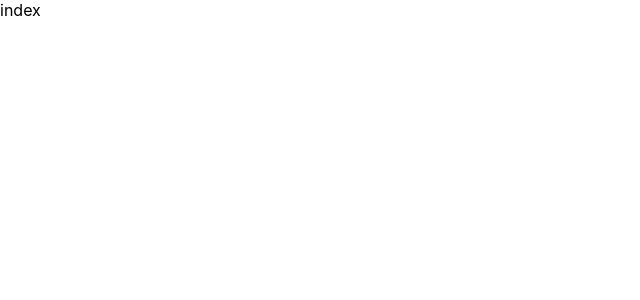
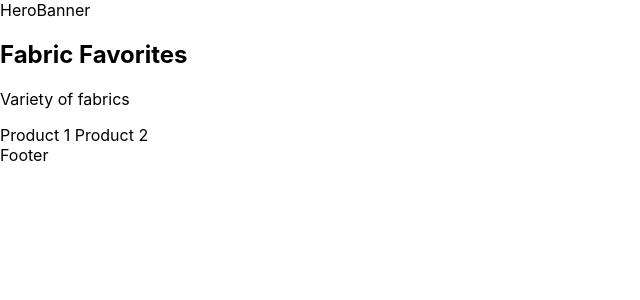
Before and after one commit to MoseyByrne/studio-ten-fifteen, a Next.js app: page / in a window 1280 px wide. Shown: the top 300 px of the page, without its empty margins (0-640 px from the left). Built offline with nearby package versions, Linux system fonts and the light colour scheme.

Commit message:
export components through components/index.js and add imports to pages/index.js

```diff
--- /dev/null
+++ b/components/index.js
@@ -0,0 +1,7 @@
+export { default as Footer } from './Footer';
+export { default as Layout } from './Layout';
+export { default as NavBar } from './NavBar';
+export { default as Product } from './Product';
+export { default as HeroBanner } from './HeroBanner';
+export { default as FooterBanner } from './FooterBanner';
+export { default as Cart } from './Cart';
--- a/pages/index.js
+++ b/pages/index.js
@@ -1,9 +1,24 @@
 import React from 'react'
+import { Product, FooterBanner, HeroBanner } from '../components';
 
-const index = () => {
+const Home = () => {
   return (
-    <div>index</div>
+    <>
+      HeroBanner
+
+      <div className='products-heading'>
+        <h2>Fabric Favorites</h2>
+        <p>Variety of fabrics</p>
+      </div>
+
+      <div className='products-container'>
+        {['Product 1 ', 'Product 2 '].map(
+          (product) => product)}
+      </div>
+
+      Footer
+    </>
   )
 }
 
-export default index
+export default Home;
```
